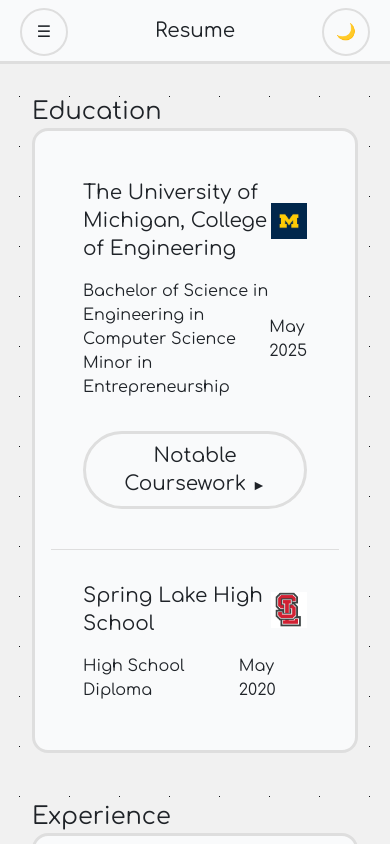
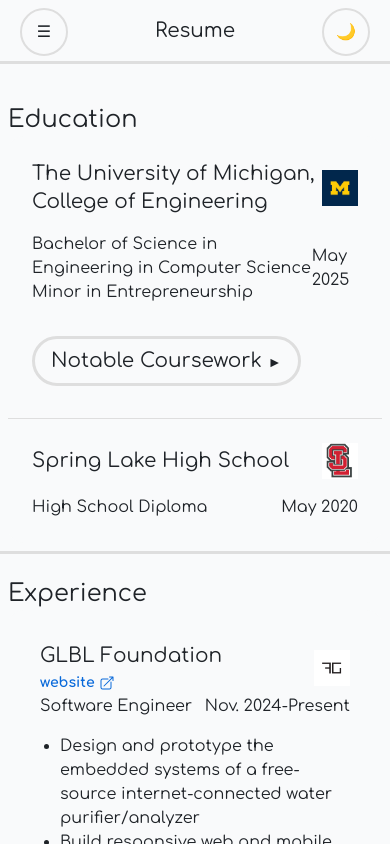
Before and after one commit to thomasity/nextjs-dashboard, a Next.js app: page /resume in a window 390 px wide. Built offline with nearby package versions, Linux system fonts and the light colour scheme.

Commit message:
fixed resume and contact for mobile

```diff
--- /dev/null
+++ b/app/contact/contact.module.css
@@ -0,0 +1,27 @@
+.section-wrapper {
+    width: fit-content;
+    display: flex;
+    flex-direction: column;
+}
+
+@media (max-width: 700px) {
+  .section-wrapper {
+    align-items: center;
+    width: 100%;
+    overflow: hidden;
+    padding: 0 0.5rem;
+    margin: 0;
+    gap: 1rem;
+    border: none;
+  }
+
+  .page-wrapper {
+    height: 100%;
+    width: fit-content;
+    overflow: hidden;
+    padding: 0;
+    gap: 0;
+    background-color: var(--bg-color);
+    margin: 0;
+  }
+}
--- a/app/contact/page.tsx
+++ b/app/contact/page.tsx
@@ -1,17 +1,14 @@
 import React from 'react';
 import ContactForm from '@/components/contactForm';
+import styles from './contact.module.css';
 
 export default function Page() {
 
   return (
-    <main>
-        <section className="w-fit !flex-col">
-          <div className="h-full w-[20rem]">
-            <h1>Contact Me!</h1>
-          </div>
-          <div className="w-fit">
-            <ContactForm />
-          </div>
+    <main className={styles['page-wrapper']}>
+        <section className={styles['section-wrapper']}>
+          <h1>Contact Me!</h1>
+          <ContactForm />
         </section>
     </main>
   );
--- a/app/resume/page.tsx
+++ b/app/resume/page.tsx
@@ -18,7 +18,7 @@ export default function Page() {
 
     return (
       <div key={key} className={styles['section-wrapper']}>
-        <h2>{key.charAt(0).toUpperCase() + key.slice(1).toLowerCase()}</h2>
+        <h2 className="mr-auto">{key.charAt(0).toUpperCase() + key.slice(1).toLowerCase()}</h2>
         <section className={styles.section} key={key}>
           {(key === 'education' && isEducationArray(value)) ? (
             value.map((entry: Education, i: number) => (
@@ -53,7 +53,7 @@ export default function Page() {
   );
 
   return (
-    <main className='!max-w-(--breakpoint-lg) !mx-auto !flex !flex-col !items-start !p-4 !gap-4'>
+    <main className={styles['page-wrapper']}>
         {renderedResume}
     </main>
   );
--- a/app/resume/resume.module.css
+++ b/app/resume/resume.module.css
@@ -3,6 +3,21 @@
   display: flex;
   flex-direction: column;
   background-color: transparent;
+}
+
+@media (max-width: 700px) {
+  .section-wrapper {
+    align-items: center;
+    width: 100%;
+    padding: 0.5rem;
+    background-color: var(--bg-color);
+    border-bottom: var(--border-color) solid var(--border-width);
+  }
+
+  .section-wrapper:last-child {
+    border-bottom: none;
+  }
+
 }
 
 .section {
@@ -12,3 +27,32 @@
   padding: 1rem;
   margin: 0;
 }
+
+@media (max-width: 700px) {
+  .section {
+    padding: 0;
+    border: none;
+  }
+}
+
+.page-wrapper {
+  max-width: var(--breakpoint-lg);
+  margin-left: auto;
+  margin-right: auto;
+  display: flex;
+  flex-direction: column;
+  align-items: flex-start;
+  padding: 1rem;
+  gap: 1rem;
+}
+
+@media (max-width: 700px) {
+  .page-wrapper {
+    width: 100%;
+    padding: 2rem 0;
+    margin-top: 4rem;
+    align-items: center;
+    justify-content: center;
+    background-color: var(--bg-color);
+  }
+}
--- a/components/projectLeaf/projectLeaf.module.css
+++ b/components/projectLeaf/projectLeaf.module.css
@@ -24,9 +24,9 @@
         border-radius: 0;
     }
     .card:hover {
-            box-shadow: none;
-            transform: scale(1);
-            background-color: var(--bg-hover);
+        box-shadow: none;
+        transform: scale(1);
+        background-color: var(--bg-hover);
         }
     .card:active {
         box-shadow: none;
--- a/components/projectLeaf/projectLeaf.tsx
+++ b/components/projectLeaf/projectLeaf.tsx
@@ -8,7 +8,7 @@ import { Project } from '@/app/types';
 export default function ProjectLeaf({ project }: { project: Project }) {
 
     return (
-        <Link href={`/projects/${project.name}`} className='!w-full !h-64 !p-0'>
+        <Link href={`/projects/${project.name}`} className='!w-full !h-64 !p-0 !m-0'>
             <section className={clsx(styles.card, styles[project.difficulty.toLowerCase()])}>
                 <p className={styles.year}>{project.year}</p>
                 <DifficultyHighlighter difficulty={project.difficulty}>
--- a/components/resumeCards/educationCard.tsx
+++ b/components/resumeCards/educationCard.tsx
@@ -33,7 +33,7 @@ export default function EducationCard({ info } : { info : Education}) {
 
 
     return (
-        <div className='flex flex-col items-start border-[var(--border-color)] border-b last:border-b-0 gap-y-4 !p-8'>
+        <div className='flex flex-col items-start border-[var(--border-color)] border-b last:border-b-0 gap-y-4 !p-6'>
             <div className={styles.row}>
                 <h3>
                     {info.school}{info.college !== undefined ? `, College of ${info.college}` : null}
--- a/components/sideNav/sideNav.tsx
+++ b/components/sideNav/sideNav.tsx
@@ -87,7 +87,7 @@ export default function SideNav({ path } : { path: string }) {
           <Link
             key="Resume-Download"
             href="/resume.pdf"
-            download="ThomasCallen_Resume.pdf"
+            // download="ThomasCallen_Resume.pdf"
             rel="noopener noreferrer"
             target="_blank"
             onClick={() => setIsOpen(false)}
--- a/components/socialMediaWidget/socialMediaWidget.tsx
+++ b/components/socialMediaWidget/socialMediaWidget.tsx
@@ -22,7 +22,7 @@ export default function SocialMediaWidget() {
         <div className={styles['widget-container']}>
             <a
                 href='/resume.pdf'
-                download='ThomasCallen_Resume.pdf'
+                // download='ThomasCallen_Resume.pdf'
                 className={styles['download-button']}
                 rel='noopener noreferrer'
                 target='_blank'
```
